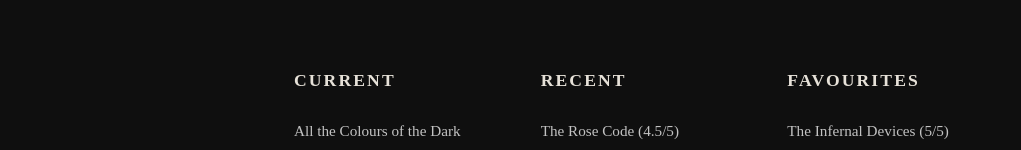
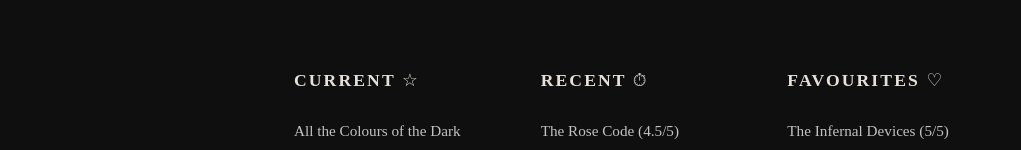
Before and after one commit to enyaf/JADE-2026, a React (Vite) app: page /JADE-2026/bookshelf in a window 1280 px wide. Shown: the part 169-319 px from the top of the page, without its empty margins (0-1021 px from the left). Built offline with nearby package versions, Linux system fonts and the light colour scheme.

Commit message:
emojicons

```diff
--- a/src/Bookshelf.jsx
+++ b/src/Bookshelf.jsx
@@ -21,7 +21,7 @@
 
       <section className="bookshelf-grid">
   <div className="bookshelf-column">
-    <h2 className="bookshelf-heading">Current</h2>
+    <h2 className="bookshelf-heading">Current ☆</h2>
     <ul className="bookshelf-list">
       <li>All the Colours of the Dark</li>
       <li>The Bell Jar</li>
@@ -35,7 +35,7 @@
   </div>
 
   <div className="bookshelf-column">
-    <h2 className="bookshelf-heading">Recent</h2>
+    <h2 className="bookshelf-heading">Recent ⏱︎</h2>
     <ul className="bookshelf-list">
       <li>The Rose Code (4.5/5)</li>
       <li>Sword Catcher (4/5)</li>
@@ -51,7 +51,7 @@
   </div>
 
   <div className="bookshelf-column">
-    <h2 className="bookshelf-heading">Favourites</h2>
+    <h2 className="bookshelf-heading">Favourites ♡</h2>
     <ul className="bookshelf-list">
       <li>The Infernal Devices (5/5)</li>
       <li>The Remnant Chronicles (4.5/5)</li>
```
